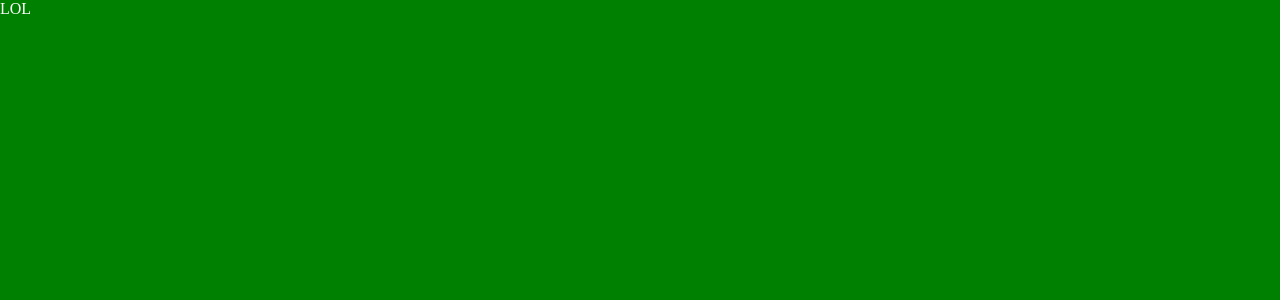
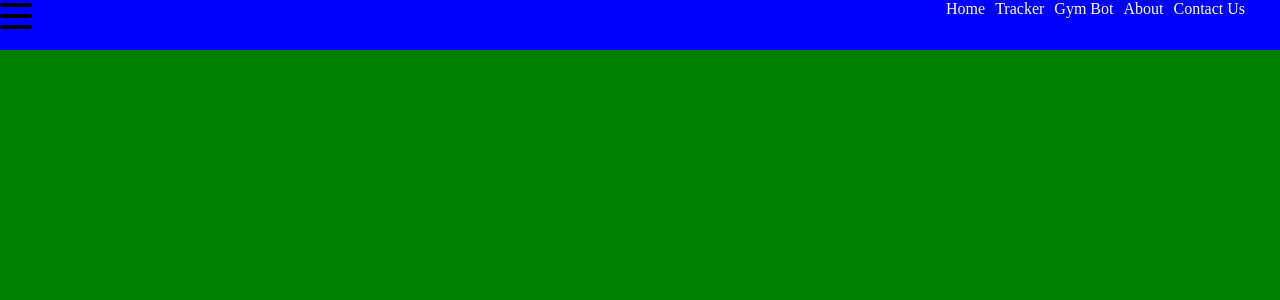
Before and after one commit to Amsan5941/ForgeFit, a React (Vite) app: page / in a window 1280 px wide. Shown: the top 300 px of the page. Built offline with nearby package versions, Linux system fonts and the light colour scheme.

Commit message:
Updated NavBar

```diff
--- /dev/null
+++ b/src/Components/Navbar/Hamburger.jsx
@@ -0,0 +1,18 @@
+import React from 'react'
+import './Navbar.css'
+
+const Hamburger = () => {
+  return (
+    <div>
+        <div className='hamburger'>
+            <div className="burger 1" />
+            <div className="burger 2" />
+            <div className="burger 3" />
+
+        </div>
+
+    </div>
+  )
+}
+
+export default Hamburger
--- a/src/Components/Navbar/Navbar.css
+++ b/src/Components/Navbar/Navbar.css
@@ -0,0 +1,36 @@
+.navigation{
+    width: 100%;
+    height: 50px;
+    background-color: blue;
+}
+
+.navigation ul{
+    display: flex;
+    flex-wrap: wrap;
+    float: right;
+    margin: 20 0px;
+    padding: 0 25px;
+}
+
+.navigation ul li{
+    list-style-type: none;
+    padding-right: 10px;
+}
+
+.hamburger{
+    width: 2rem;
+    height: 2rem;
+    display: flex;
+    justify-content: space-around;
+    flex-flow: column nowrap;
+    z-index: 10;
+}
+
+.burger{
+    width: 2rem;
+    height: 0.25rem;
+    border-radius: 10px;
+    background-color: black;
+    transform-origin: 1px;
+    transition: all 0.3s linear;
+}
--- a/src/Components/Navbar/Navbar.jsx
+++ b/src/Components/Navbar/Navbar.jsx
@@ -1,11 +1,24 @@
 import React from 'react'
+import Hamburger from './Hamburger'
 import './Navbar.css'
 
 const Navbar = () => {
   return (
     <div>
-      <p>LOL</p>
+      <div className="navigation">
+        <ul>
+          <li>Home</li>
+          <li>Tracker</li>
+          <li>Gym Bot</li>
+          <li>About</li>
+          <li>Contact Us</li>
+        </ul>
+          <div className='hamburger'>
+            <Hamburger />
+          </div>
 
+
+      </div>
     </div>
   )
 }
```
